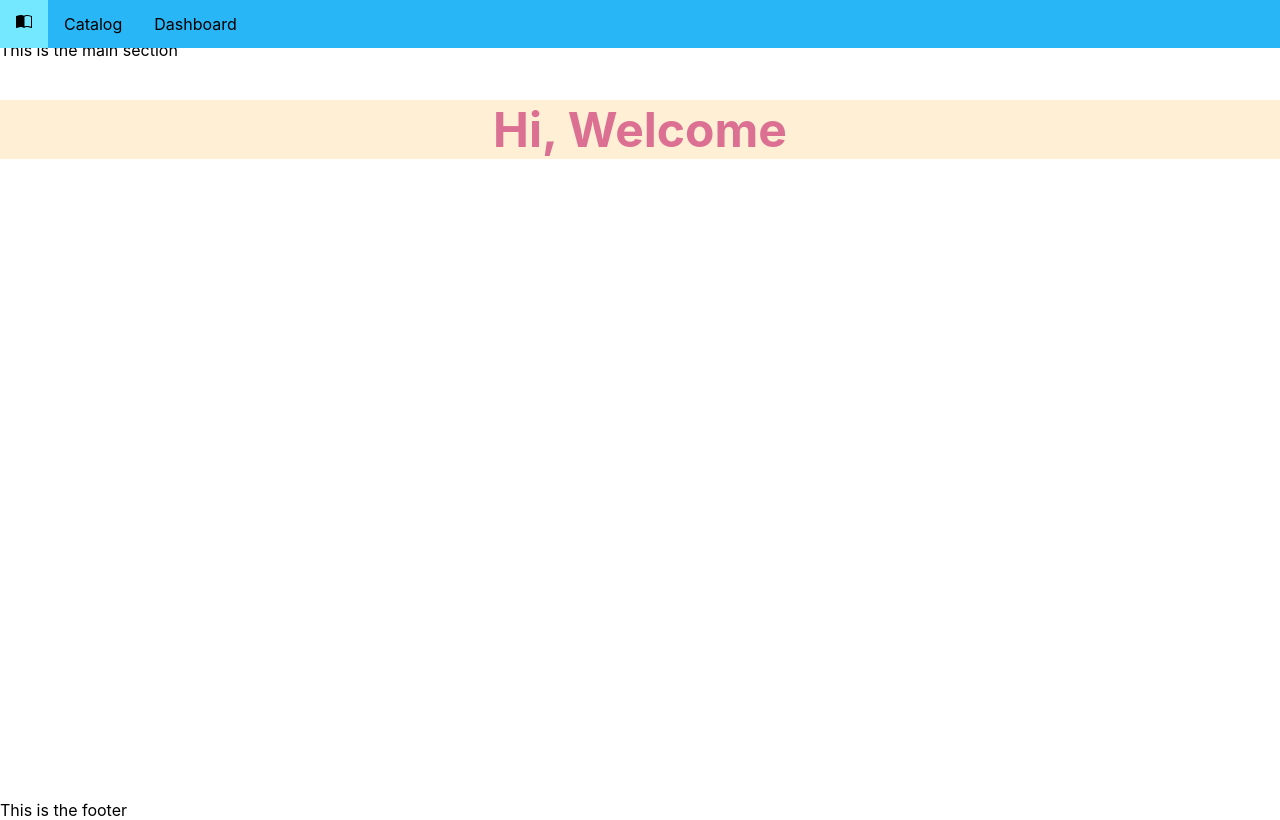
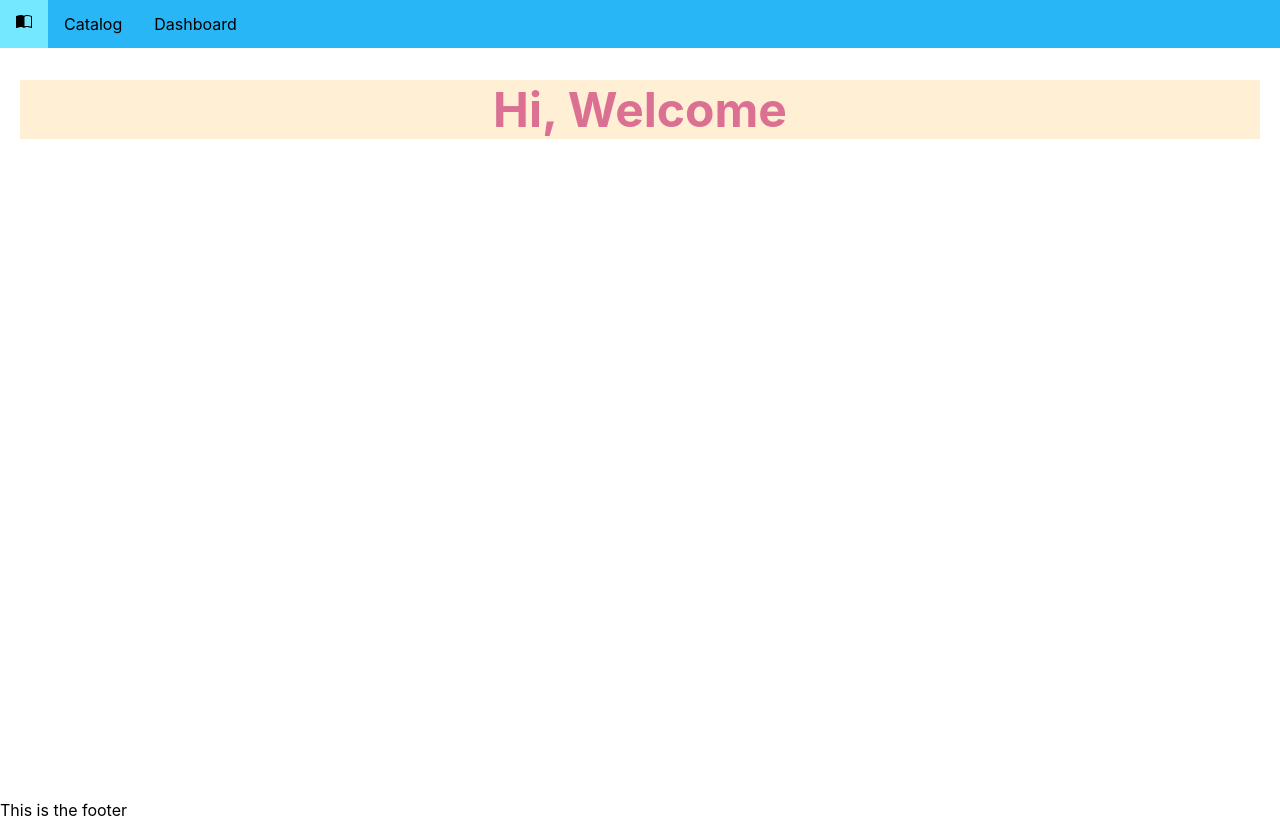
Before and after one commit to MadhaviImashi/LMS_frontend, a React (Create React App) app: page / in a window 1280 px wide. Built offline with nearby package versions, Linux system fonts and the light colour scheme.

Commit message:
Heading styled-component deleted

```diff
--- a/src/App.js
+++ b/src/App.js
@@ -6,7 +6,7 @@ import {ThemeProvider} from "styled-components";//this component injects the the
 import {BsBookHalf} from "react-icons/bs";
 
 //import the layout components
-import {Header, Main, Footer} from "./components/Layout";
+import {Main, Footer} from "./components/Layout";
 import {NavBar, NavItem, NavLink} from "./components/Navbar";
 
 
@@ -40,7 +40,6 @@ function App() {
     <>
       {/* pass the themeObj to the ThemeProvider prop which is 'theme' */}
       <ThemeProvider theme={themeObj}>
-          <Header>
             <NavBar>
               <NavItem href="#">
                 <NavLink>
@@ -54,7 +53,7 @@ function App() {
                 <NavLink>Dashboard</NavLink>
               </NavItem>
             </NavBar>
-          </Header>
+
           <Main>
             This is the main section
             <Wrapper>
--- a/src/components/Layout.js
+++ b/src/components/Layout.js
@@ -1,12 +1,10 @@
 import styled from "styled-components";
 
-export const Header = styled.header`
-    height: 5vh;
-`;
 //vh = view height. so 5vh means, that component will be given 5% height from the website view
 
 export const Main = styled.main`
-    height: 95vh;
+    min-height: 95vh;
+    padding: 2.5vh;
 `;
 
 export const Footer = styled.footer`
```
